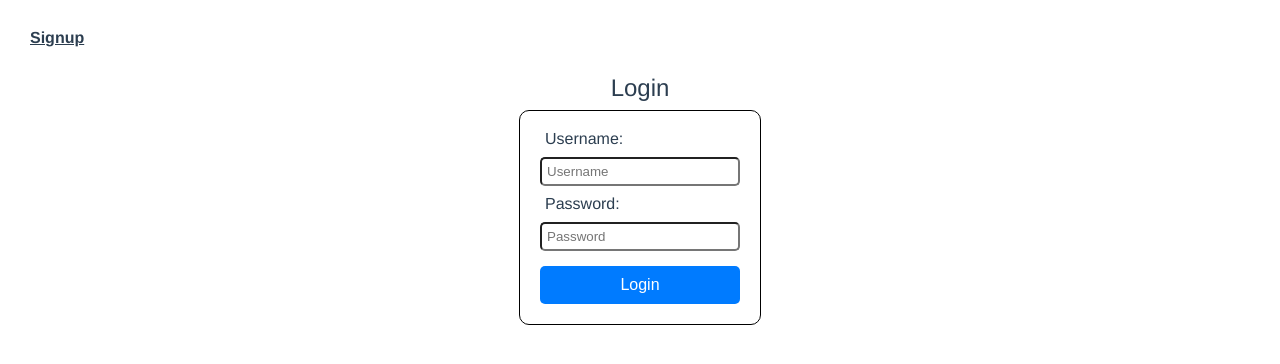
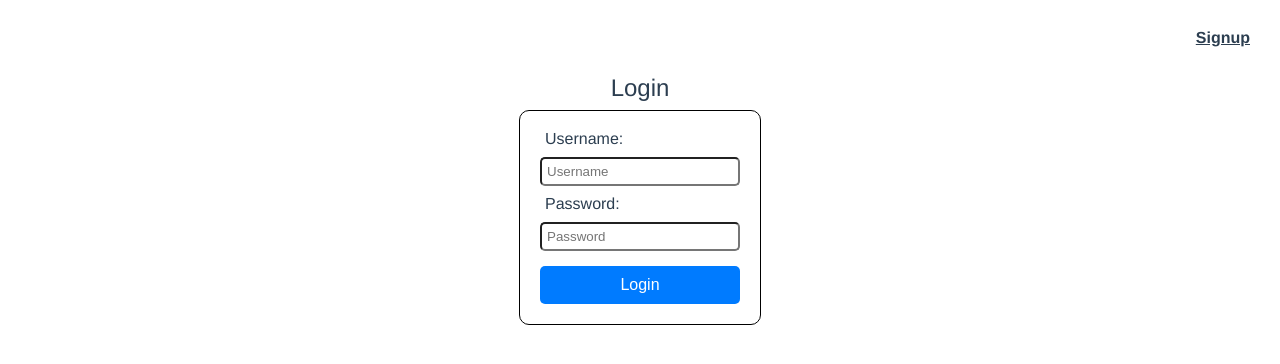
Before and after one commit to ethersage/book-io-signup-wizard, a Vue app in the folder packages/signup-wizard/: page / in a window 1280 px wide. Shown: the top 364 px of the page. Built offline with nearby package versions, Linux system fonts and the light colour scheme.

Commit message:
basic dashboard styling

```diff
--- a/packages/signup-wizard/src/App.vue
+++ b/packages/signup-wizard/src/App.vue
@@ -1,11 +1,13 @@
 <template>
     <nav>
-        <span v-if="canSignup"
+        <span class="right" v-if="canSignup"
             ><router-link to="/signup">Signup</router-link></span
         >
         <span v-if="isLoggedIn">{{ $store.state.user.name }}</span>
-        <span v-if="isLoggedIn"><a @click.prevent="logout">Log out</a></span>
         <span v-if="canLogin"><router-link to="/">Login</router-link></span>
+        <span class="right" v-if="isLoggedIn"
+            ><a @click.prevent="logout">Log out</a></span
+        >
     </nav>
     <router-view />
 </template>
@@ -197,6 +199,11 @@ body {
 
 nav {
     display: flex;
+    align-items: center;
+}
+
+.right {
+    margin-left: auto;
 }
 
 h1 {
```
